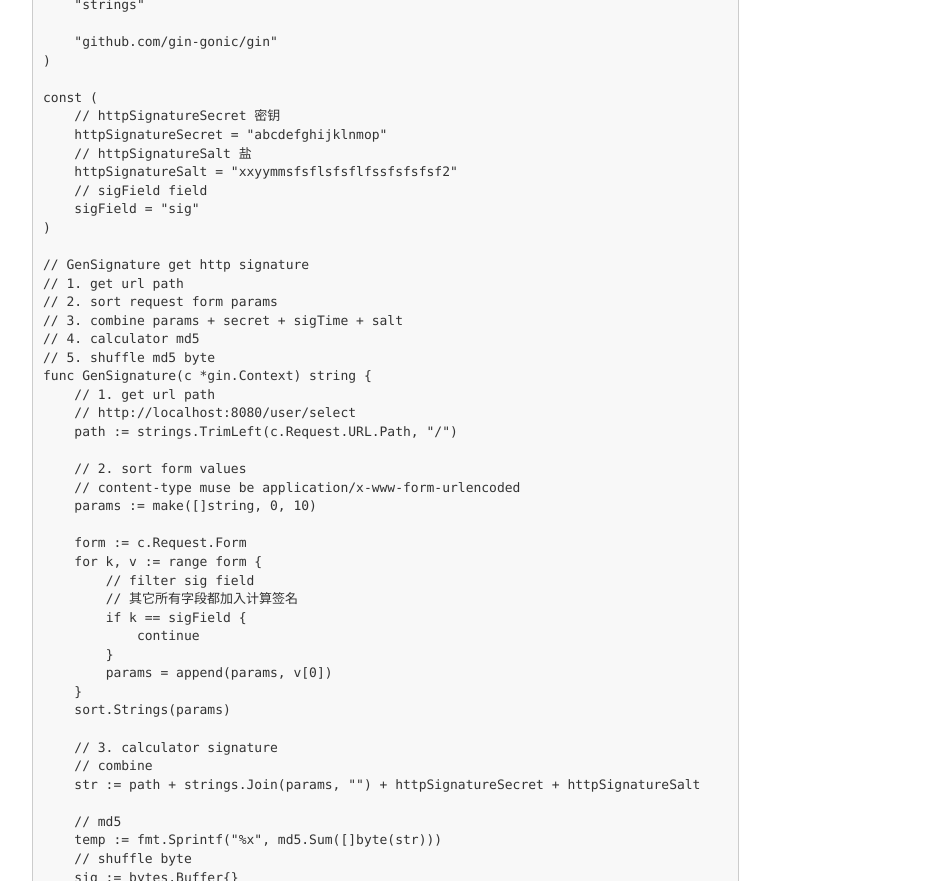
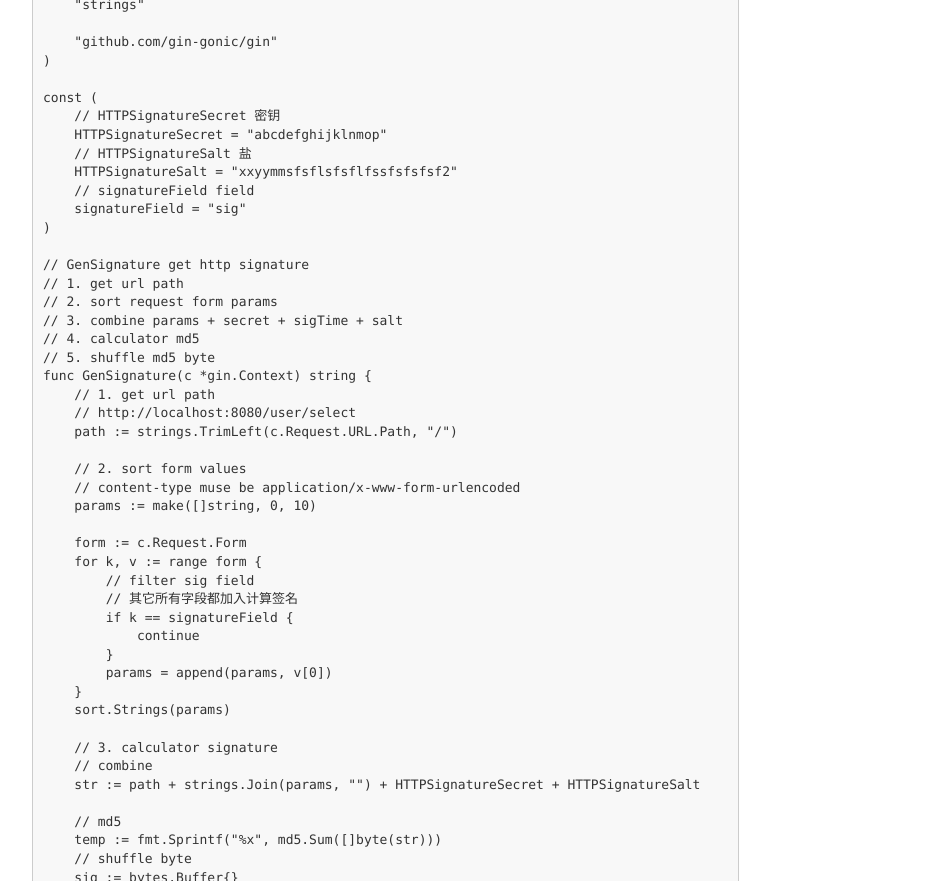
Before and after one commit to engru/chenguolin.github.io, a Jekyll site: the page built from _posts/2017-07-25-【HTTP API-1】简单的http签名算法.md, in a window 1280 px wide and 1400 px high, scrolled down 1075 px. Shown: the part 430-1311 px from the top of the window, without its empty margins (233-1177 px from the left). Built offline with Jekyll 4.4.1, drawn with Linux system fonts in a browser that asks for light colours; nearby versions of some CDN libraries; comment, search, counter and statistics services are not loaded; some of the changed text lies outside the part shown.

Commit message:
Update 2017-07-25-【HTTP API-1】简单的http签名算法.md

```diff
--- a/_posts/2017-07-25-【HTTP API-1】简单的http签名算法.md
+++ b/_posts/2017-07-25-【HTTP API-1】简单的http签名算法.md
@@ -42,12 +42,12 @@ import (
 )
 
 const (
-    // httpSignatureSecret 密钥
-    httpSignatureSecret = "abcdefghijklnmop"
-    // httpSignatureSalt 盐
-    httpSignatureSalt = "xxyymmsfsflsfsflfssfsfsfsf2"
-    // sigField field
-    sigField = "sig"
+    // HTTPSignatureSecret 密钥
+    HTTPSignatureSecret = "abcdefghijklnmop"
+    // HTTPSignatureSalt 盐
+    HTTPSignatureSalt = "xxyymmsfsflsfsflfssfsfsfsf2"
+    // signatureField field
+    signatureField = "sig"
 )
 
 // GenSignature get http signature
@@ -69,7 +69,7 @@ func GenSignature(c *gin.Context) string {
     for k, v := range form {
 	// filter sig field
 	// 其它所有字段都加入计算签名
-	if k == sigField {
+	if k == signatureField {
 	    continue
 	}
 	params = append(params, v[0])
@@ -78,7 +78,7 @@ func GenSignature(c *gin.Context) string {
 
     // 3. calculator signature
     // combine
-    str := path + strings.Join(params, "") + httpSignatureSecret + httpSignatureSalt
+    str := path + strings.Join(params, "") + HTTPSignatureSecret + HTTPSignatureSalt
 
     // md5
     temp := fmt.Sprintf("%x", md5.Sum([]byte(str)))
```
Also changed, not shown: other parts of _posts/2017-07-25-【HTTP API-1】简单的http签名算法.md (+2 -2 lines).
